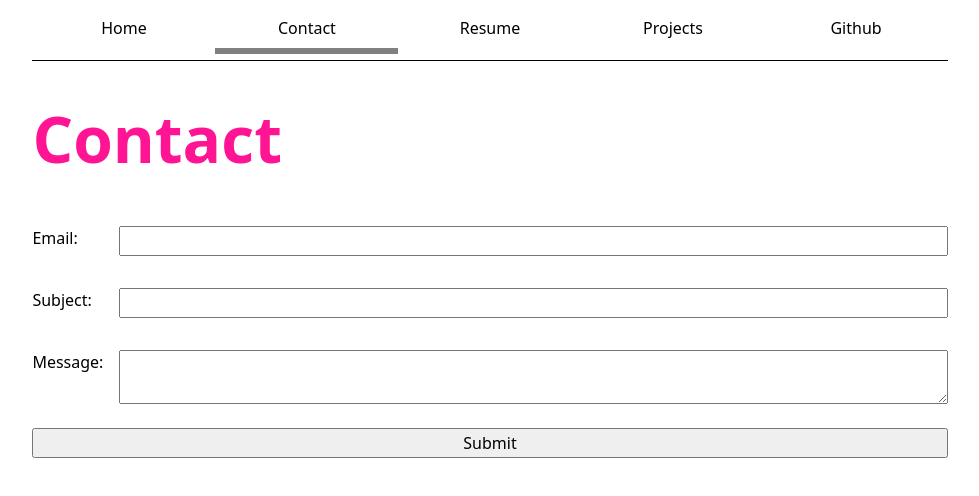
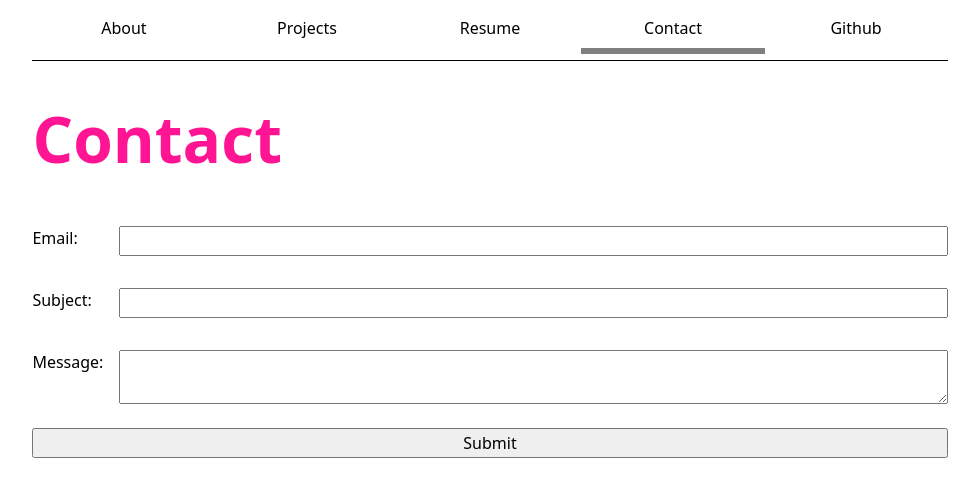
Before and after one commit to estymagb/svelte_lab, a SvelteKit app: page /contact in a window 1280 px wide. Shown: the top 496 px of the page, without its empty margins (150-1129 px from the left). Built offline with nearby package versions, Linux system fonts and the light colour scheme.

Commit message:
Set  up nav page

```diff
--- /dev/null
+++ b/src/routes/+layout.svelte
@@ -0,0 +1,28 @@
+<script>
+    import { base } from "$app/paths";
+    import {page } from "$app/stores";
+    let pages = [
+        {url: "/", title: "About"},
+        {url: "/projects", title: "Projects"},
+        {url: "/resume", title: "Resume"},
+        {url: "/contact", title: "Contact"},
+        {url: "https://github.com/estymagb", title: "Github"},
+        // add other pages here
+    ];
+</script>
+<nav>
+    {#each pages as p}
+        <a href={!p.url.startsWith("http") ? base + p.url : "" + p.url}
+        class:current={p.url === "/"
+        ? $page.url.pathname === (base + "/")
+        : $page.url.pathname.startsWith(base + p.url) }
+        target={p.url.startsWith("http") ? "_blank": null}
+        >
+            {p.title}
+        </a>
+    {/each}
+</nav>
+
+
+
+<slot />
--- a/src/routes/contact/+page.svelte
+++ b/src/routes/contact/+page.svelte
@@ -1,18 +1,6 @@
 <svelte:head>
   <title>Contact me</title>
 </svelte:head>
-<nav>
-    <li><a href=".">Home</a>
-    </li>
-    <li><a class="current" href="contact">Contact</a>
-    </li>
-    <li><a href="resume">Resume</a>
-    </li>
-    <li><a href="projects">Projects</a>
-    </li>
-    <li><a href="https://github.com/estymagb" target="_blank">Github</a>
-    </li>
-</nav>
 
 <h1>Contact</h1>
 <form action="mailto:estymagb@mit.edu" enctype="text/plain">
```
Also changed, not shown: src/routes/+page.svelte (+1 -12 lines), src/routes/projects/+page.svelte (+0 -12 lines), src/routes/resume/+page.svelte (+0 -12 lines).
